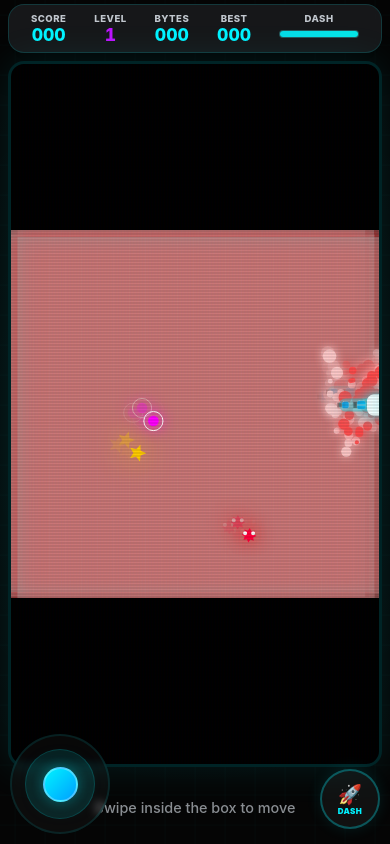
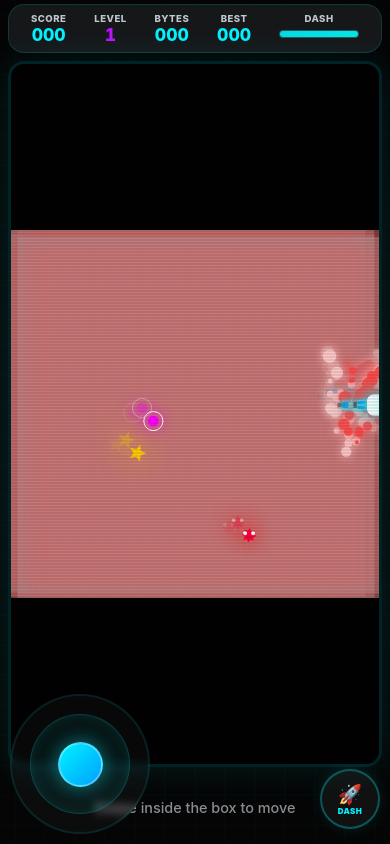
Before and after one commit to sinsian0929/snake-pwa, a website built with Vite: page index.html in a window 390 px wide. Both pictures are taken after a click on the button "START GAME". Built offline with nearby package versions, Linux system fonts and the light colour scheme.

Commit message:
style: increase joystick control range for better mobile handling

```diff
--- a/style.css
+++ b/style.css
@@ -749,8 +749,8 @@ canvas {
 
 /* Joystick & Mobile Controls Stylings */
 .joystick-wrapper {
-    width: 120px;
-    height: 120px;
+    width: 160px;
+    height: 160px;
     background: rgba(255, 255, 255, 0.03);
     border-radius: 50%;
     display: flex;
@@ -761,8 +761,8 @@ canvas {
 }
 
 #joystick-base {
-    width: 80px;
-    height: 80px;
+    width: 120px;
+    height: 120px;
     background: rgba(0, 242, 255, 0.05);
     border-radius: 50%;
     display: flex;
@@ -773,8 +773,8 @@ canvas {
 }
 
 #joystick-stick {
-    width: 40px;
-    height: 40px;
+    width: 50px;
+    height: 50px;
     background: linear-gradient(135deg, #00f2ff 0%, #00a0ff 100%);
     border-radius: 50%;
     box-shadow: 0 0 20px rgba(0, 242, 255, 0.5);
@@ -831,20 +831,20 @@ canvas {
     }
 
     .joystick-wrapper {
-        width: 100px;
-        height: 100px;
+        width: 140px;
+        height: 140px;
         bottom: 10px !important;
         left: 10px !important;
     }
 
     #joystick-base {
-        width: 70px;
-        height: 70px;
+        width: 100px;
+        height: 100px;
     }
 
     #joystick-stick {
-        width: 35px;
-        height: 35px;
+        width: 45px;
+        height: 45px;
     }
 
     .dash-trigger {
```
